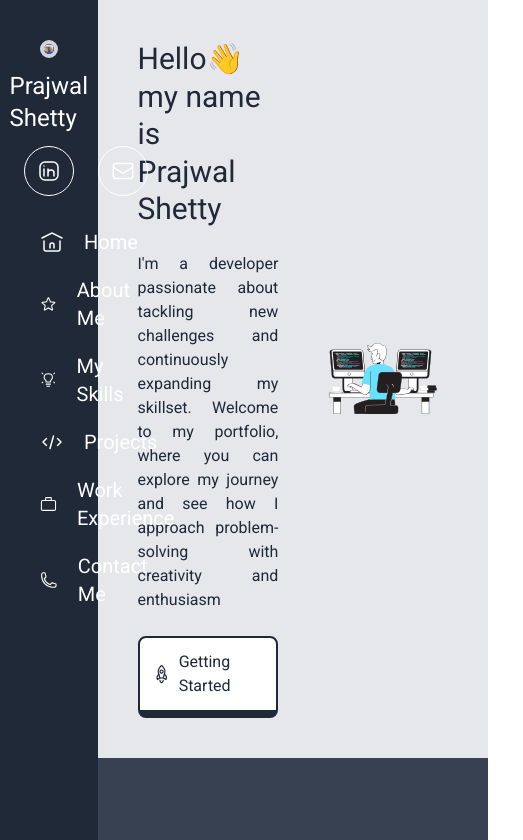
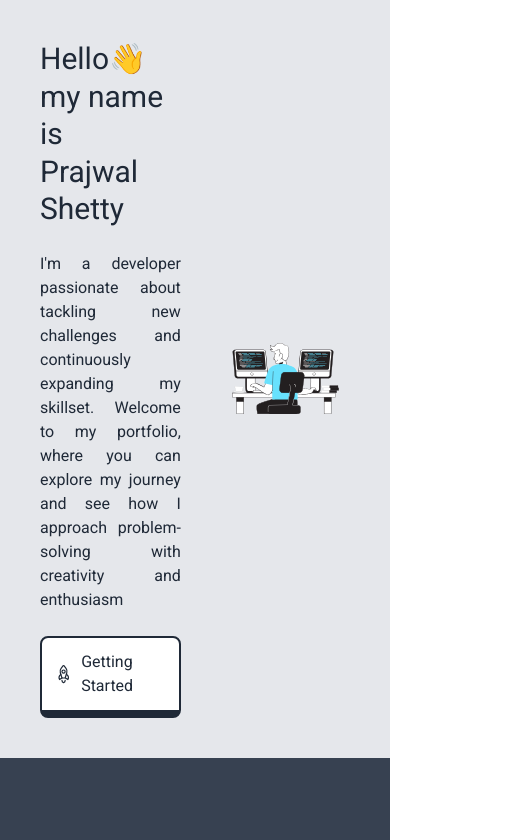
Before and after one commit to PrajwalSh0206/PrajwalSh0206.github.io, a React (Vite) app: page / in a window 390 px wide. Shown: the top 840 px of the page, 523 px wide, since content can reach past the window. Built offline with nearby package versions, Linux system fonts and the light colour scheme.

Commit message:
navbar-hidden

```diff
--- a/src/components/Navbar/Navbar.tsx
+++ b/src/components/Navbar/Navbar.tsx
@@ -3,7 +3,7 @@ import './Navbar.scss';
 
 export default function Navbar() {
   return (
-    <div className="flex flex-col items-center space-y-3 sticky top-0 text-white p-10 w-3/12 h-screen bg-gray-800">
+    <div className="flex flex-col items-center space-y-3 lg:sticky top-0 text-white p-10 w-3/12 h-screen bg-gray-800 fixed -left-full">
       <img src={profile} className="w-32 border-4 outline-gray-800 border-gray-300 rounded-full" />
       <p className="text-2xl">Prajwal Shetty</p>
       <div className="flex w-full justify-center space-x-6">
```
